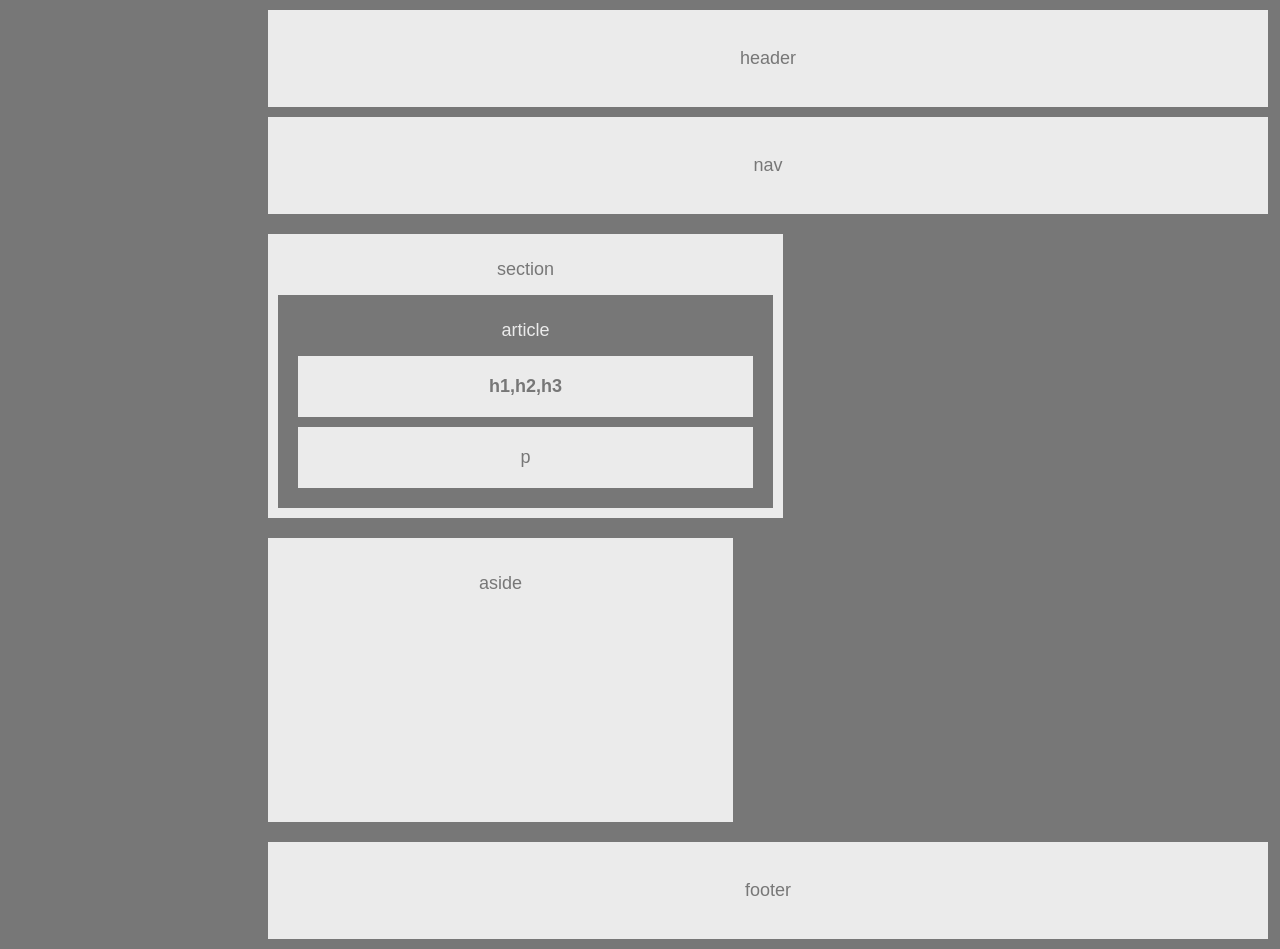
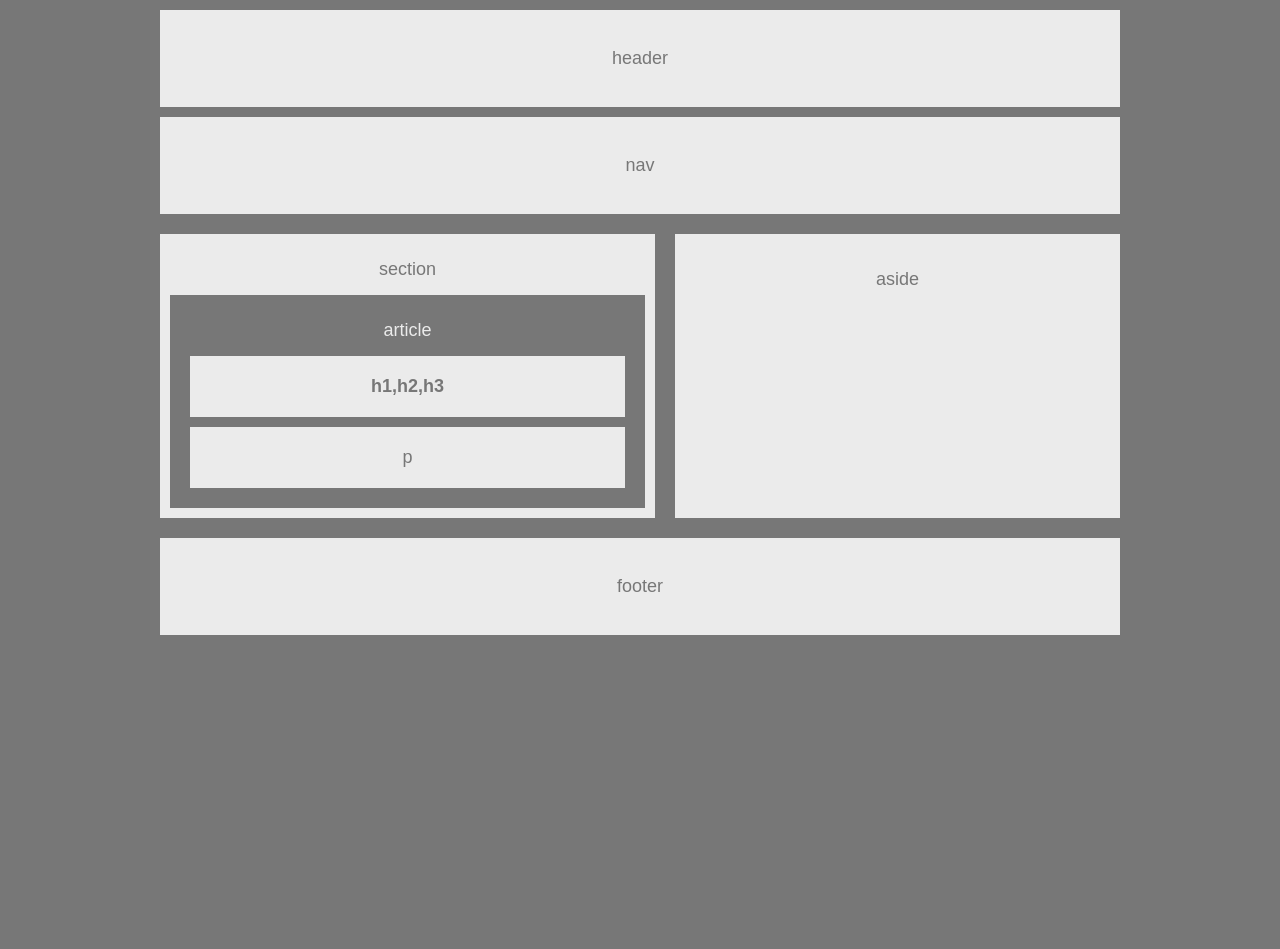
Before and after one commit to Jim88star/HW-Wireframe, a plain HTML site: page index.html in a window 1280 px wide. After the commit the page ends 800 px from the top, so only its background shows below. Drawn offline with Linux system fonts and the light colour scheme.

Commit message:
updated files

```diff
--- a/index.html
+++ b/index.html
@@ -8,10 +8,11 @@
   <link rel="stylesheet" href="style.css">
 </head>
 <body>
-
+  <div class="container">
   <header class="mainHeader">
     <p>header</p>
-  </header>
+    </header>
+
 
   <nav>
     <p>nav</p>
@@ -45,6 +46,6 @@
   <footer class="clear">
     <p>footer</p>
   </footer>
-
+</div>
 </body>
 </html>
--- a/style.css
+++ b/style.css
@@ -1,9 +1,18 @@
+html {
+  box-sizing: border-box;
+}
+*, *:before, *:after {
+  box-sizing: inherit;
+}
+
 body {
   background-color: #777;
-  padding-left: 250px;
+}
+.container {
+  width: 960px;
+  margin: 0 auto;
+}
 
-
-}
 
 .mainHeader {
 background-color: #ebebeb;
@@ -14,7 +23,7 @@ body {
 font-weight: 100;
 text-align: center;
 padding: 20px;
-  margin: 10px;
+margin: 10px 0px;
 
 
 }
@@ -28,7 +37,7 @@ nav {
   font-weight: 100;
   text-align: center;
   padding: 20px;
-  margin: 10px;
+  margin: 10px 0px;
 
 }
 
@@ -40,7 +49,7 @@ section {
   font-family: Arial, 'Helvetica Neue', Helvetica, sans-serif;
   font-weight: 100;
   text-align: center;
-  margin: 10px;
+  margin: 10px 20px 20px 0px;
   padding: 10px;
   float: left;
 
@@ -91,17 +100,17 @@ h4 {
 
 aside {
   background-color: #ebebeb;
-  width: 425px;
-  height: 244px;
+  width: 445px;
+  height: 284px;
   color: #777;
   font-size: 18px;
   font-family: Arial, 'Helvetica Neue', Helvetica, sans-serif;
   font-weight: 100;
   padding: 20px;
   text-align: center;
-  margin: 10px;
+  margin: 10px 0px 20px 0px;
   float: left;
-  margin-bottom: 20px;
+
 
 }
 
@@ -119,5 +128,5 @@ footer {
   font-weight: 100;
   text-align: center;
   padding: 20px;
-  margin: 10px;
+  margin: 10px 0px;
 }
```
Lines whose indentation alone changed are shown as unchanged.
